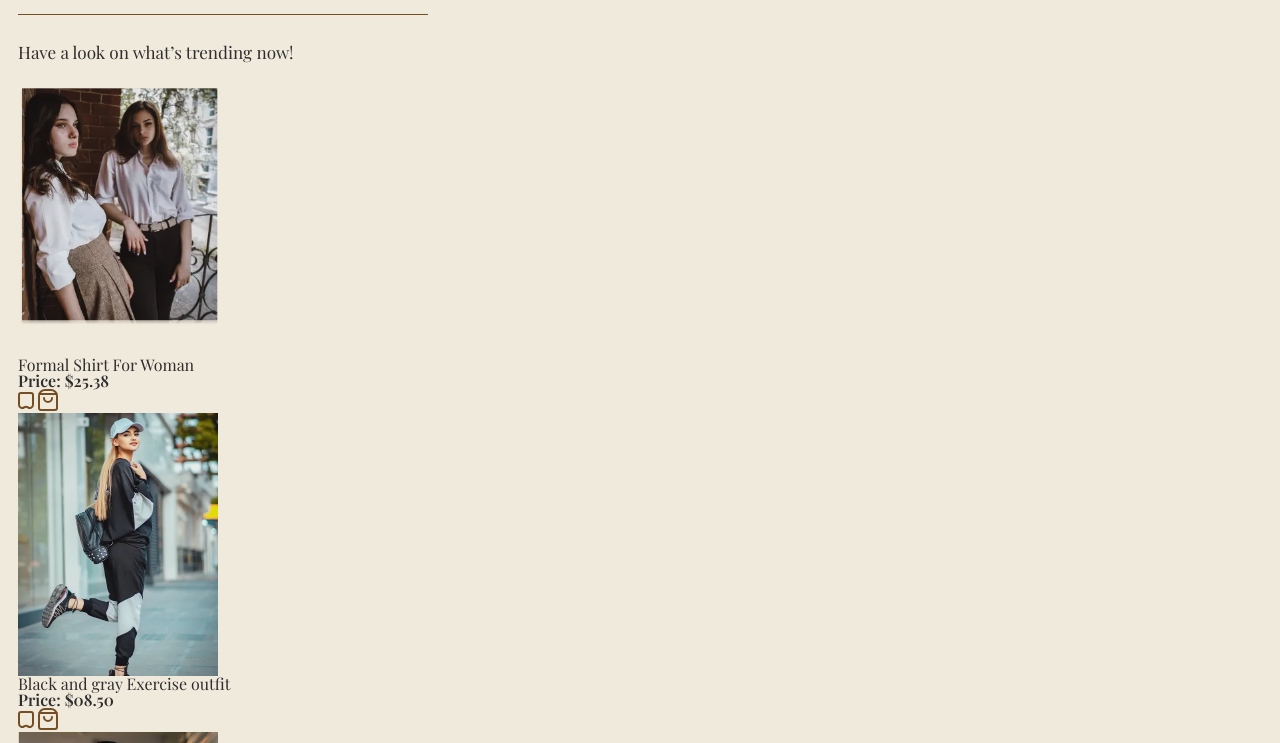
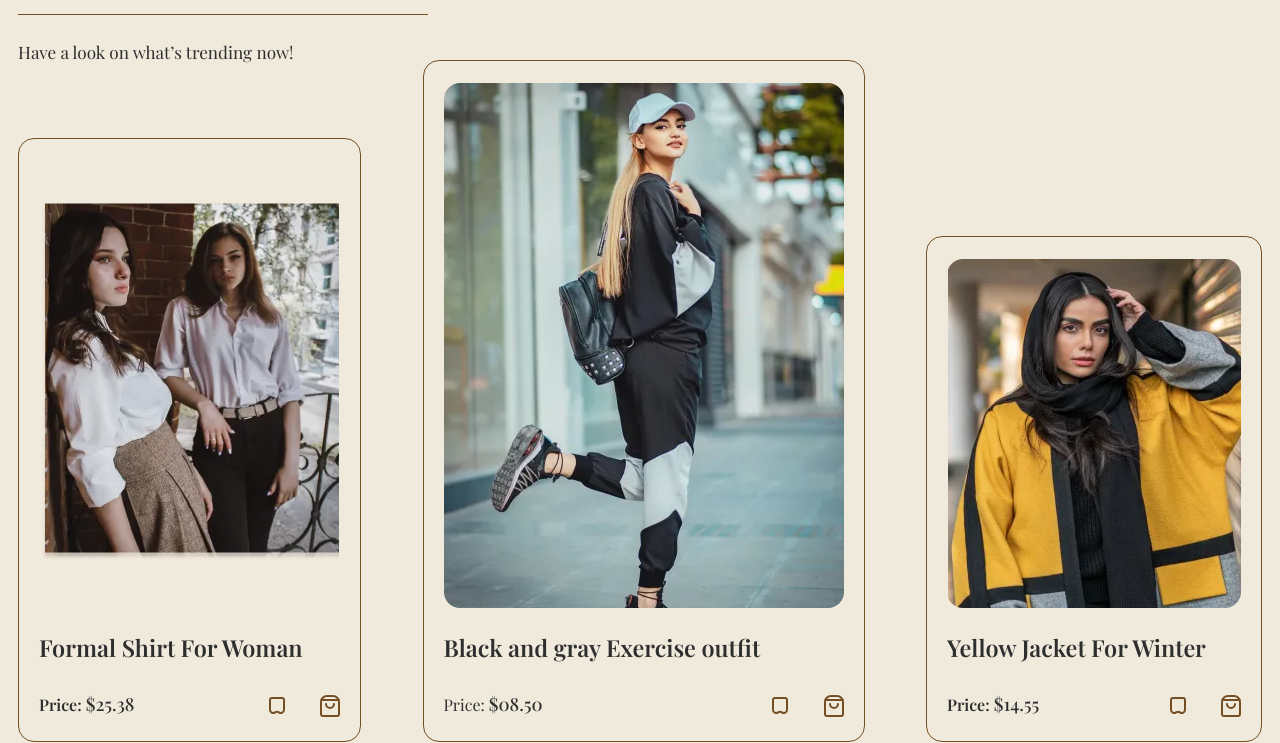
Before and after one commit to Taras-Kozii/Sehlvet, a plain HTML site: page index.html in a window 1280 px wide. Shown: the part 57-800 px from the top of the page. Drawn offline with nearby package versions, Linux system fonts and the light colour scheme.

Commit message:
trending

```diff
--- a/index.html
+++ b/index.html
@@ -175,7 +175,7 @@
                   </h4>
                   <div class="card-trending__footer">
                     <div class="card-trending__prices">
-                      <strong>Price:</strong>
+                      <strong class="card-trending__price-text">Price:</strong>
                       <strong class="card-trending__actual-price"
                         >$08.50</strong
                       >
--- a/styles/scss/blocks/_trending.scss
+++ b/styles/scss/blocks/_trending.scss
@@ -4,4 +4,45 @@
   &__container {
     @include adaptive-property(margin-bottom, 40, 0, 94);
   }
+  &__cards {
+    display: flex;
+    justify-content: space-between;
+  }
 }
+
+.card-trending {
+  flex-grow: 0;
+  border-radius: $radius-s;
+  padding-inline: 20px;
+  padding-block: 22px;
+  border: 1px solid $bg-color-olive;
+  align-self: self-end;
+
+  &__img {
+    border-radius: $radius-s;
+    @include ibg;
+    @include adaptive-property(margin-bottom, 15, 0, 30);
+  }
+  &__title {
+    font-weight: 600;
+    color: $text-color-main;
+    @include adaptive-property(font-size, 1.25, 0, 1.5, rem);
+    @include adaptive-property(margin-bottom, 20, 0, 38);
+  }
+  &__footer {
+    display: flex;
+    justify-content: space-between;
+  }
+  &__buttons {
+    display: flex;
+    @include adaptive-property(column-gap, 20, 0, 38);
+  }
+  &__price-text {
+    font-size: 16px;
+    font-weight: 400;
+  }
+  &__actual-price {
+    font-size: 18px;
+    font-weight: 500;
+  }
+}
```
Also changed, not shown: styles/css/styles.css, styles/css/styles.min.css.
